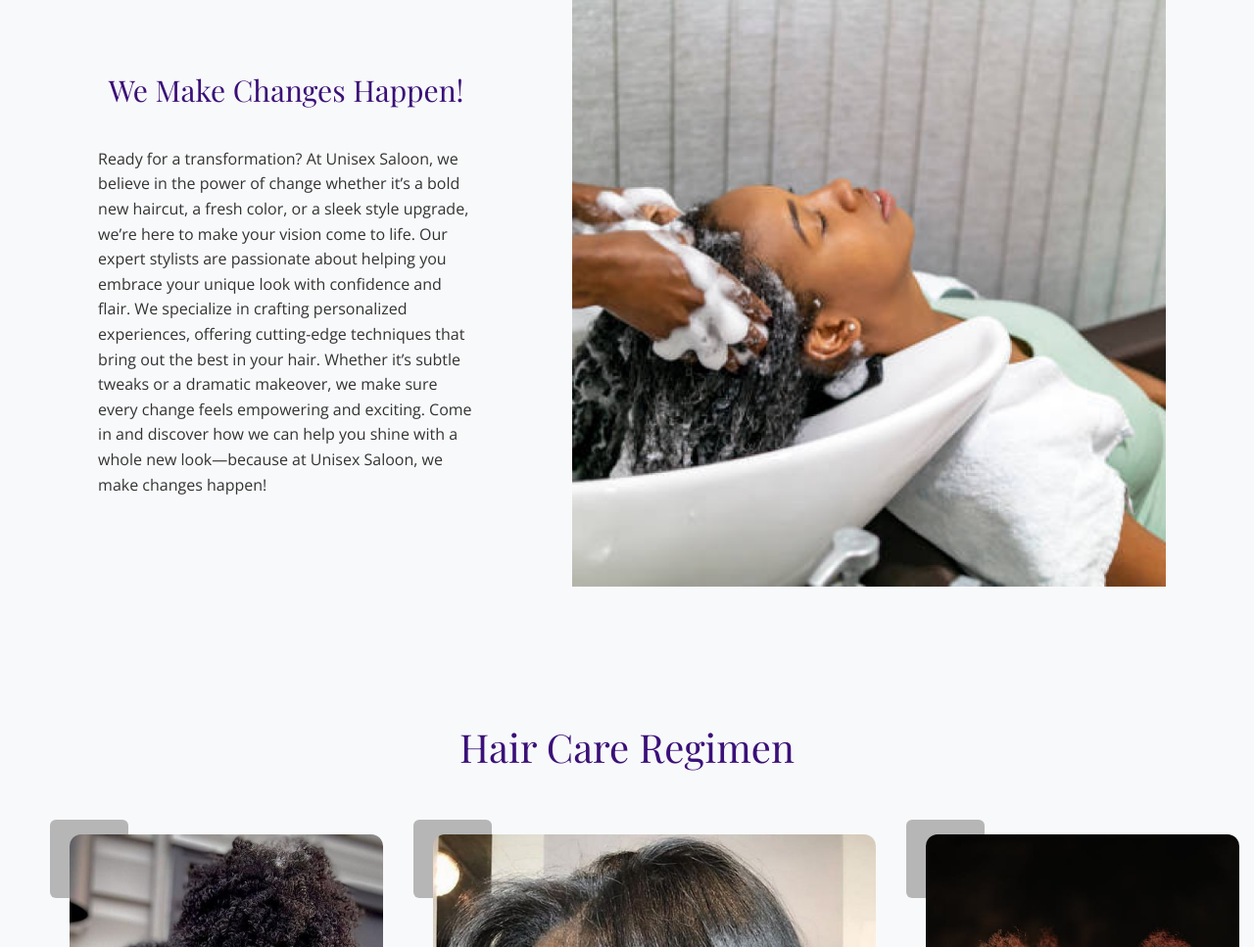
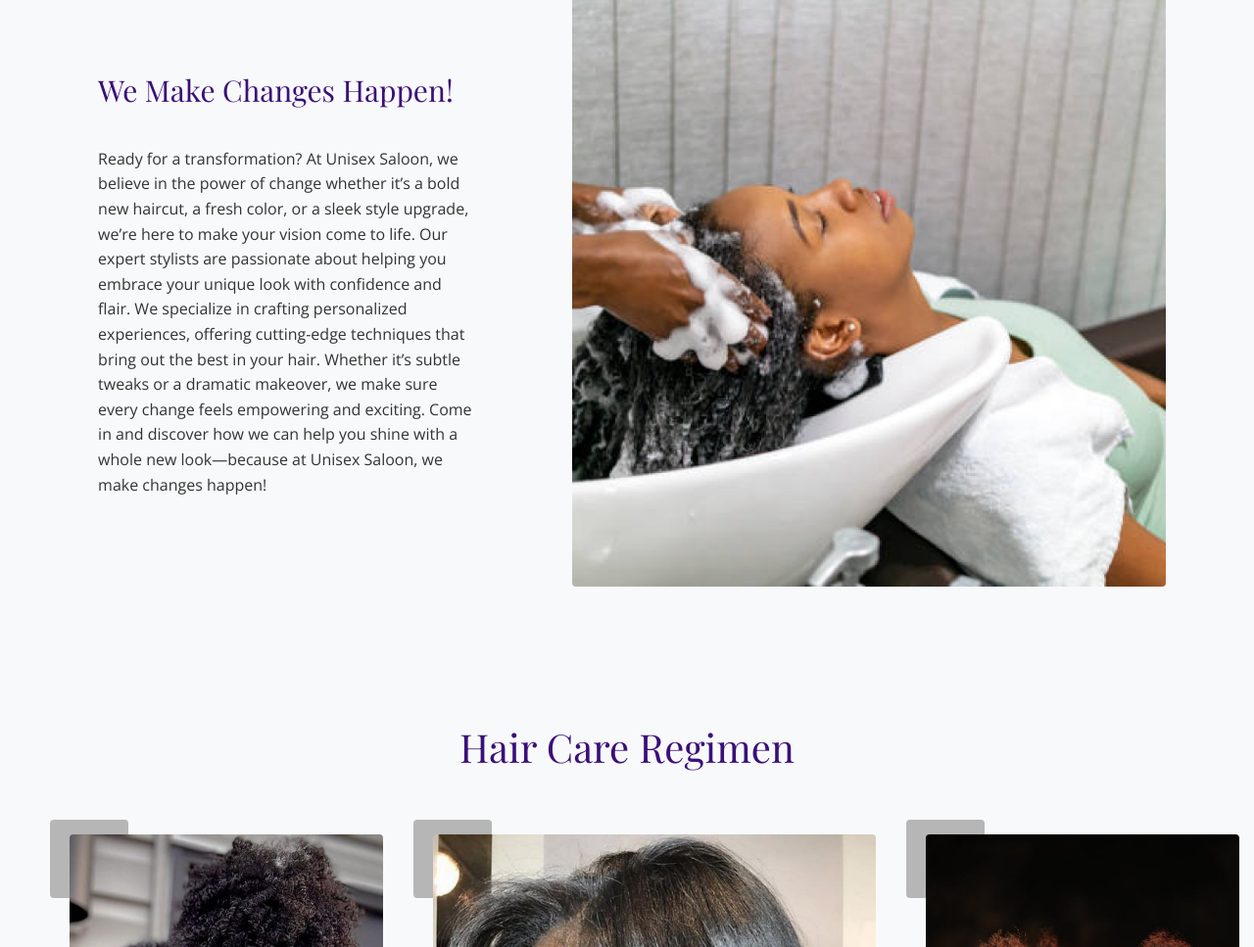
Before and after one commit to lizzyaudreygideon/UnisexSaloonWebsite, a React (Create React App) app: page / in a window 1280 px wide. Shown: the part 921-1888 px from the top of the page at 98% size. Built offline with nearby package versions, Linux system fonts and the light colour scheme.

Commit message:
ReactIcons

```diff
--- a/package.json
+++ b/package.json
@@ -7,10 +7,12 @@
     "@testing-library/react": "^13.4.0",
     "@testing-library/user-event": "^13.5.0",
     "bootstrap": "^5.3.3",
+    "latest": "^0.2.0",
     "my-app": "file:",
     "react": "^18.3.1",
     "react-bootstrap": "^2.10.5",
     "react-dom": "^18.3.1",
+    "react-icons": "^5.3.0",
     "react-material-symbols": "^4.4.0",
     "react-router-dom": "^6.26.2",
     "react-scripts": "^5.0.1",
--- a/src/App.css
+++ b/src/App.css
@@ -291,6 +291,7 @@ span{
 }
 
 .naration h1{
+  text-align: justify;
   color: #F8F9FA;
   font-weight: 800;
 }
@@ -321,13 +322,14 @@ span{
 }
 
 .home .home1 h1{
+  text-align: justify;
   margin: 40px 0px;
 }
 
 .home .home2 img{
   width: 100%;
   height: 80vh;
-
+  border-radius: 4px;
   /* height: 300px; */
   object-fit: contain;
 }
@@ -367,7 +369,7 @@ span{
     top: 15px;
     left: 20px;
     margin: 0px 0px 20px 0px;
-    border-radius: 12px;
+    border-radius: 4px;
 }
 
 .hair-care-regimen > .care > span {
@@ -378,7 +380,7 @@ span{
 .hair-care-regimen > .care > span > .back{
     width: 80px;
     height: 80px;
-    border-radius: 6px;
+    border-radius: 4px;
     background-color: #33333356;
     position: absolute;
     top: 0;
@@ -405,9 +407,10 @@ span{
     width: 80%;
     height: 3px;
     background-color: #F8F9FA;
-    border: bold #F8F9FA;
+    /* border: bold #F8F9FA; */
     align-self: center;
     margin: 10px;
+    border-radius: 4px;
 }
 
 .footer > .foot1 {
@@ -427,9 +430,9 @@ span{
     width: 80%;
     height: 3px;
     background-color: #F8F9FA;
-    border: bold #F8F9FA;
+    /* border: bold #F8F9FA; */
     margin: 10px;
-
+    border-radius: 4px;
 }
 
 .footer > .bet2{
@@ -581,6 +584,7 @@ span{
   object-fit: contain;
   width: 100%;
   height: 43vh;
+  border-radius: 4px;
 }
 
 .us .manImage{
@@ -590,6 +594,7 @@ span{
     height: 43vh;
     top: 40%;
     right: 15%;
+    border-radius: 4px;
 }
 
 
@@ -690,6 +695,7 @@ padding: 10px;
   .carousel-image {
     width: 100%;
     height: 100%;
+    border-radius: 4px;
     object-fit: cover;
     transition: transform 0.3s ease;
   }
@@ -860,6 +866,7 @@ padding: 10px;
   .book{
     height: 100vh;
     width: 100%;
+    border-radius: 4px;
     background-image: url(./Components/Gallery/booking.png);
     object-fit: cover;
     background-repeat: no-repeat;
@@ -878,6 +885,7 @@ padding: 10px;
 /* Contact Page */
 
 .video {
+  overflow-x: hidden;
   min-width: 100%;
   max-height: 720px;
   overflow: hidden;
```
Also changed, not shown: 1 other file (tests, documents, lock files or other folders).
